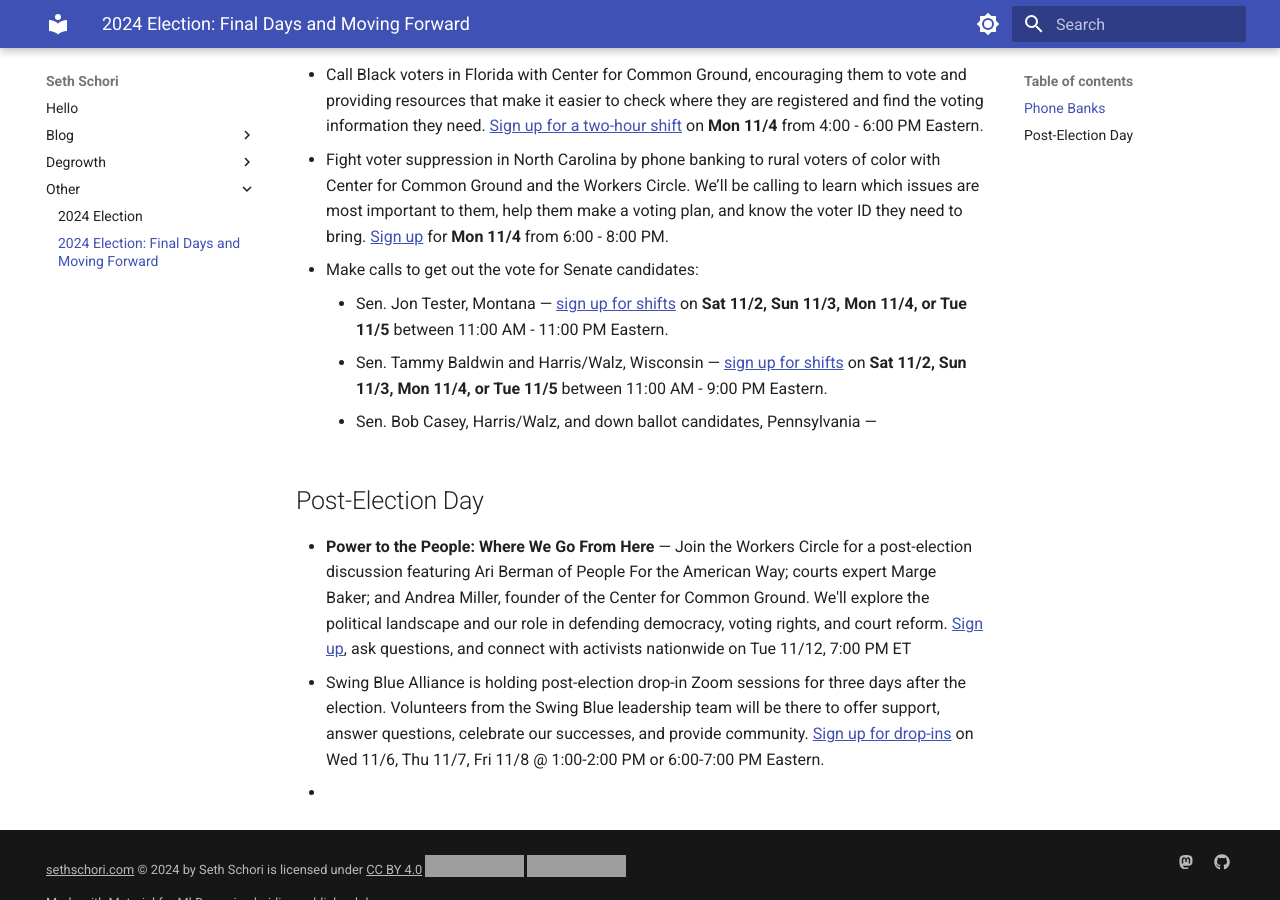
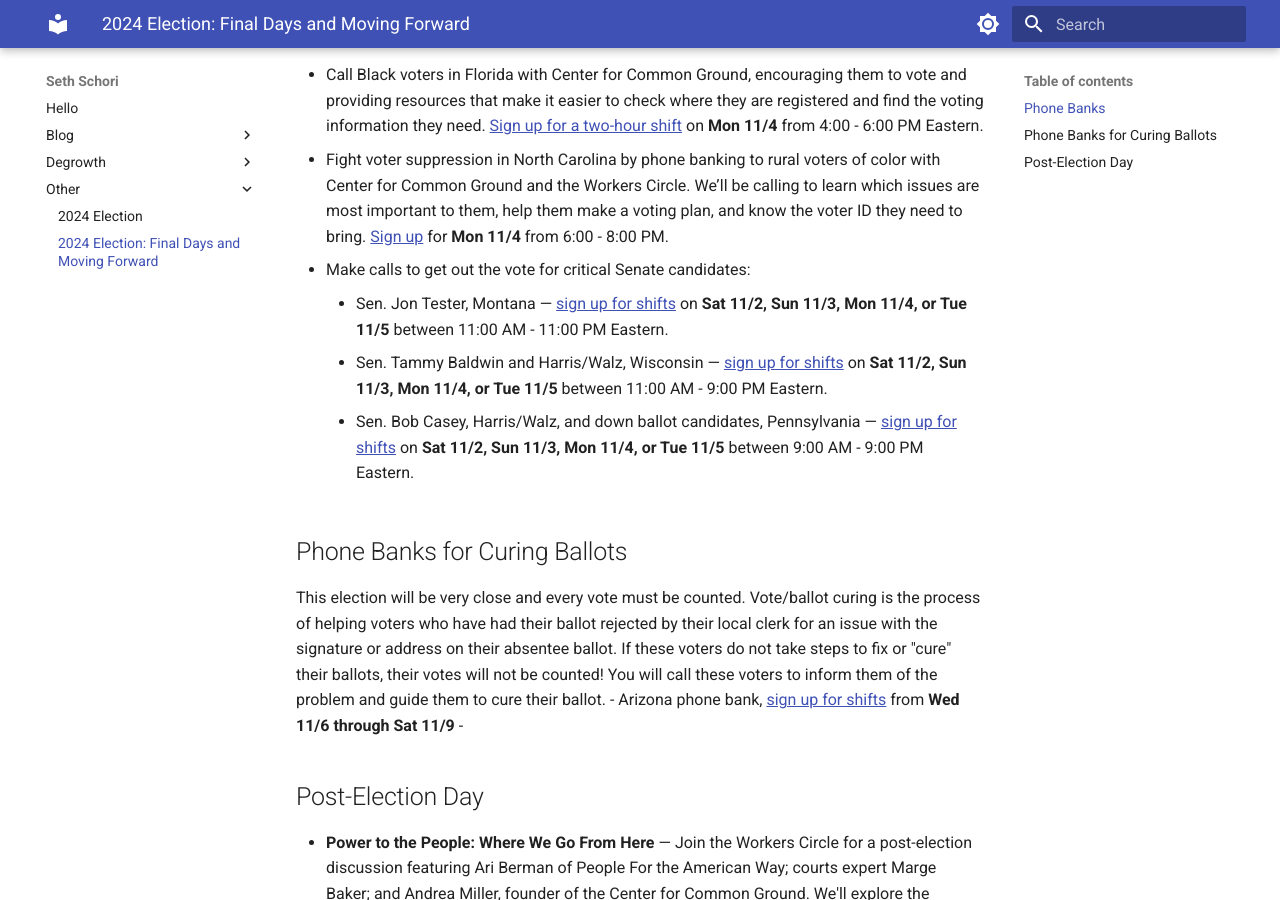
Before and after one commit to sethschori/sethschori.github.io, an MkDocs documentation site: the page built from docs/other/2024-election-ending.md, in a window 1280 px wide and 900 px high, scrolled down 378 px. Built offline with MkDocs 1.6.1 and Material for MkDocs 9.7.7, drawn with Linux system fonts in a browser that asks for light colours; grey boxes are pictures that could not be loaded.

Commit message:
vault backup: 2024-11-02 09:40:16

```diff
--- a/docs/other/2024-election-ending.md
+++ b/docs/other/2024-election-ending.md
@@ -5,10 +5,14 @@
 - Call Black voters in six different states with Center for Common Ground, encouraging them to vote and providing resources that make it easier to check where they are registered and find the voting information they need. [Sign up for any amount of time](https://actionnetwork.org/events/callapalooza-november-3?source=direct_link&referrer=group-the-workers-circle) on **Sun 11/3** between 12:00 - 8:00 PM Eastern.
 - Call Black voters in Florida with Center for Common Ground, encouraging them to vote and providing resources that make it easier to check where they are registered and find the voting information they need. [Sign up for a two-hour shift](https://www.mobilize.us/cfcg-rov/event/709186/)  on **Mon 11/4** from 4:00 - 6:00 PM Eastern.
 - Fight voter suppression in North Carolina by phone banking to rural voters of color with Center for Common Ground and the Workers Circle. We’ll be calling to learn which issues are most important to them, help them make a voting plan, and know the voter ID they need to bring. [Sign up](https://us02web.zoom.us/meeting/register/tZwsdOmhpjMoGtTCZ2povk3lxDJSgdvVBvk0#/registration) for **Mon 11/4** from 6:00 - 8:00 PM.
-- Make calls to get out the vote for Senate candidates:
+- Make calls to get out the vote for critical Senate candidates:
 	- Sen. Jon Tester, Montana — [sign up for shifts](https://www.mobilize.us/bigskyvictory/event/703769/) on **Sat 11/2, Sun 11/3, Mon 11/4, or Tue 11/5** between 11:00 AM - 11:00 PM Eastern.
 	- Sen. Tammy Baldwin and Harris/Walz, Wisconsin — [sign up for shifts](https://www.mobilize.us/wisdems/event/701123/) on **Sat 11/2, Sun 11/3, Mon 11/4, or Tue 11/5** between 11:00 AM - 9:00 PM Eastern.
-	- Sen. Bob Casey, Harris/Walz, and down ballot candidates, Pennsylvania —
+	- Sen. Bob Casey, Harris/Walz, and down ballot candidates, Pennsylvania — [sign up for shifts](https://www.mobilize.us/2024pavictory/event/723274/) on **Sat 11/2, Sun 11/3, Mon 11/4, or Tue 11/5** between 9:00 AM - 9:00 PM Eastern.
+## Phone Banks for Curing Ballots
+This election will be very close and every vote must be counted. Vote/ballot curing is the process of helping voters who have had their ballot rejected by their local clerk for an issue with the signature or address on their absentee ballot. If these voters do not take steps to fix or "cure" their ballots, their votes will not be counted! You will call these voters to inform them of the problem and guide them to cure their ballot.
+-  Arizona phone bank, [sign up for shifts](https://www.mobilize.us/azdems/event/717867/) from **Wed 11/6 through Sat 11/9**
+-
 ## Post-Election Day
 - **Power to the People: Where We Go From Here** — Join the Workers Circle for a post-election discussion featuring Ari Berman of People For the American Way; courts expert Marge Baker; and Andrea Miller, founder of the Center for Common Ground. We'll explore the political landscape and our role in defending democracy, voting rights, and court reform. [Sign up](https://us02web.zoom.us/meeting/register/tZMpdu6pqDwtH9XIzrp7nk2s51HqZesarWsd#/registration), ask questions, and connect with activists nationwide on Tue 11/12, 7:00 PM ET
 - Swing Blue Alliance is holding post-election drop-in Zoom sessions for three days after the election. Volunteers from the Swing Blue leadership team will be there to offer support, answer questions, celebrate our successes, and provide community. [Sign up for drop-ins](https://www.mobilize.us/swingbluealliance/event/740136/) on Wed 11/6, Thu 11/7, Fri 11/8 @ 1:00-2:00 PM or 6:00-7:00 PM Eastern.
```
